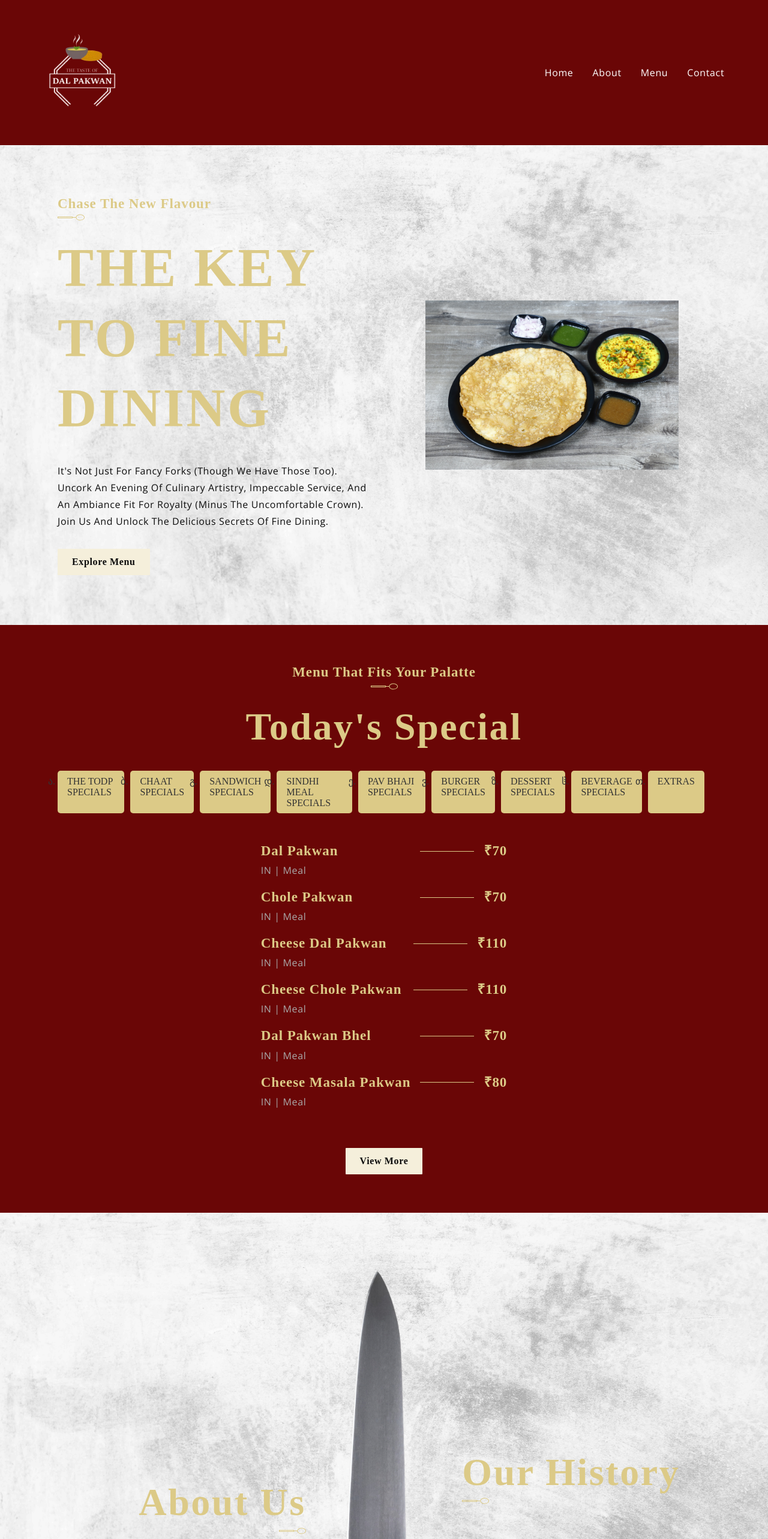
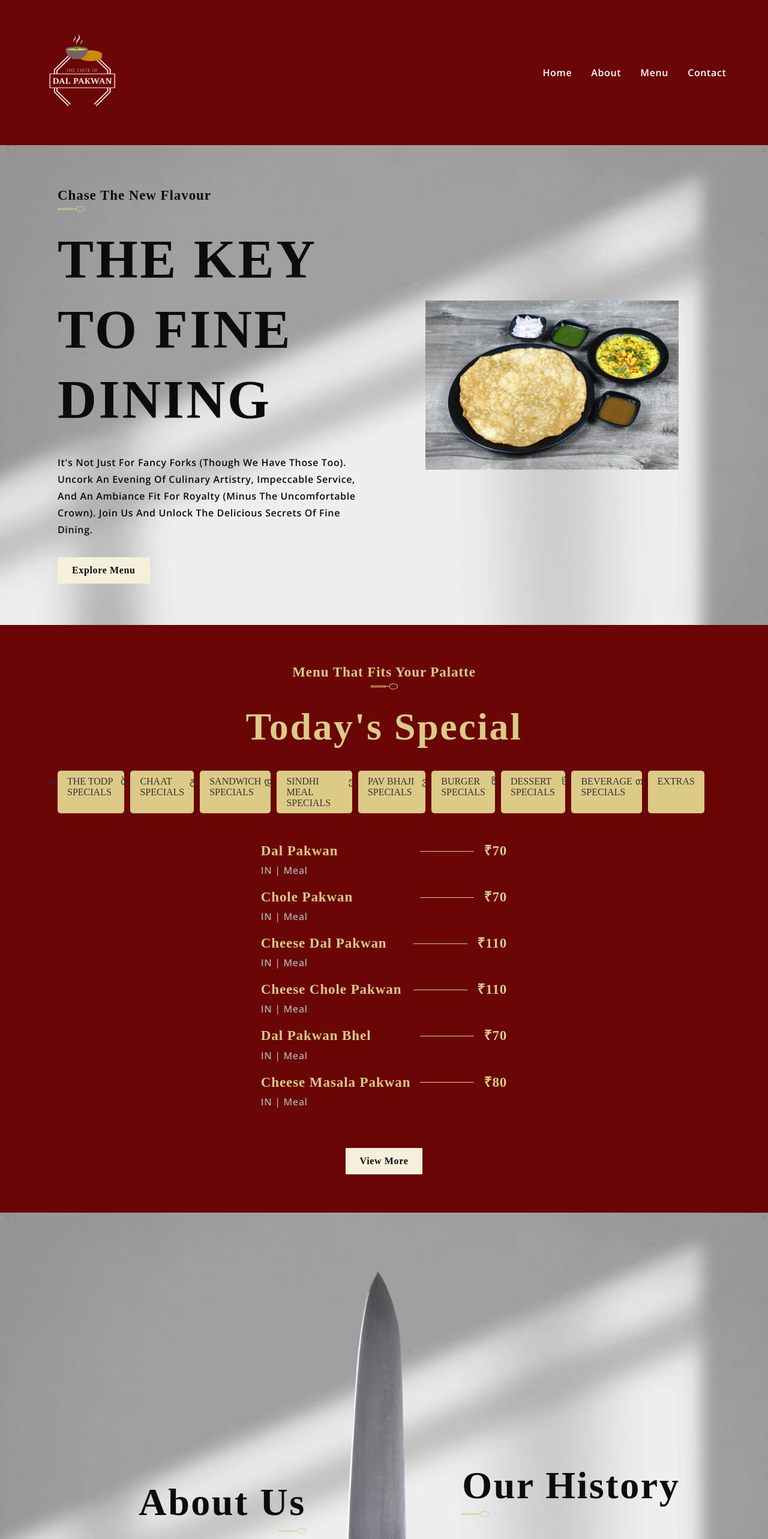
Before and after one commit to GitKunalHub/the-todp, a React (Create React App) app: page / in a window 1280 px wide. Shown: the top 2566 px of the page at 60% size. Built offline with nearby package versions, Linux system fonts and the light colour scheme; a web font is replaced by a local one.

Commit message:
bg palette updated

```diff
--- a/src/App.css
+++ b/src/App.css
@@ -81,7 +81,7 @@
 .p__opensans {
   font-family: var(--font-alt);
   color: var(--color-black);
-  font-weight: 400;
+  font-weight: 600;
   letter-spacing: 0.04em;
   text-transform: capitalize;
   line-height: 28px;
--- a/src/components/SubHeading/SubHeading.jsx
+++ b/src/components/SubHeading/SubHeading.jsx
@@ -2,9 +2,11 @@ import React from "react";
 
 import { images } from "../../constants";
 
-const SubHeading = ({ title }) => (
+const SubHeading = ({ title, color }) => (
   <div style={{ marginBottom: "1rem" }}>
-    <p className="p__cormorant">{title}</p>
+    <p className="p__cormorant" style={{ color: color }}>
+      {title}
+    </p>
     <img src={images.spoon} alt="spoon" className="spoon__img" />
   </div>
 );
--- a/src/container/AboutUs/AboutUs.css
+++ b/src/container/AboutUs/AboutUs.css
@@ -16,6 +16,15 @@
 .app__aboutus-content {
   width: 100%;
   z-index: 2;
+}
+
+.headtext__cormorantt {
+  font-family: var(--font-base);
+  color: var(--color-black);
+  font-size: 64px;
+  line-height: 83.2px;
+  letter-spacing: 0.04em;
+  text-transform: capitalize;
 }
 
 .app__aboutus-content_about {
--- a/src/container/AboutUs/AboutUs.jsx
+++ b/src/container/AboutUs/AboutUs.jsx
@@ -14,7 +14,7 @@ const AboutUs = () => (
 
     <div className="app__aboutus-content flex__center">
       <div className="app__aboutus-content_about">
-        <h1 className="headtext__cormorant">About Us</h1>
+        <h1 className="headtext__cormorantt">About Us</h1>
         <img src={images.spoon} alt="about_spoon" className="spoon__img" />
         <p className="p__opensanss">
           We started as a catering service, specializing in the irresistible
@@ -39,7 +39,7 @@ const AboutUs = () => (
       </div>
 
       <div className="app__aboutus-content_history">
-        <h1 className="headtext__cormorant">Our History</h1>
+        <h1 className="headtext__cormorantt">Our History</h1>
         <img src={images.spoon} alt="about_spoon" className="spoon__img" />
         <p className="p__opensanss">
           Back in 2007, a seed was sown – a seed of sharing our love for the
@@ -49,15 +49,6 @@ const AboutUs = () => (
           cornerstone of our menu. Come savor the taste of tradition, a legacy
           of flavor that began over a decade ago.
         </p>
-        <button
-          type="button"
-          className="custom__button"
-          onClick={() => {
-            window.location.href = "https://g.co/kgs/5MTNmsH";
-          }}
-        >
-          Know More
-        </button>
       </div>
     </div>
   </div>
--- a/src/container/Findus/FindUs.jsx
+++ b/src/container/Findus/FindUs.jsx
@@ -6,8 +6,8 @@ import { images } from "../../constants";
 const FindUs = () => (
   <div className="app__bg app__wrapper section__padding" id="contact">
     <div className="app__wrapper_info">
-      <SubHeading title="Contact" />
-      <h1 className="headtext__cormorant" style={{ marginBottom: "3rem" }}>
+      <SubHeading title="Contact" color={"var(--color-black)"} />
+      <h1 className="headtext__cormorantt" style={{ marginBottom: "3rem" }}>
         Find Us
       </h1>
       <div className="app__wrapper-content">
@@ -17,7 +17,7 @@ const FindUs = () => (
         </p>
         <p
           className="p__cormorant"
-          style={{ color: "#DCCA87", margin: "2rem 0" }}
+          style={{ color: "black", margin: "4rem 0", fontSize: "25pt" }}
         >
           Opening Hours
         </p>
--- a/src/container/Footer/Footer.jsx
+++ b/src/container/Footer/Footer.jsx
@@ -23,7 +23,12 @@ const Footer = () => (
       </div>
       <div className="app__footer-links_logo">
         <img src={images.gericht} alt="footer_logo" />
-        <p className="p__opensanss">Making Memories, One Pakwan at a Time.</p>
+        <p
+          className="p__cormorant"
+          style={{ color: "var(--color-golden)", fontSize: "13pt" }}
+        >
+          Making Memories, One Pakwan at a Time.
+        </p>
         <img
           src={images.spoon}
           alt="spoon"
@@ -51,10 +56,8 @@ const Footer = () => (
       </div>
       <div className="app__footer-links_work">
         <h1 className="app__footer-headtext">Working Hours</h1>
-        <p className="p__opensanss">Monday-Friday:</p>
+        <p className="p__opensanss">Monday-Sunday:</p>
         <p className="p__opensanss">07:30 Am - 09:00 Pm</p>
-        <p className="p__opensanss">Saturday-Sunday:</p>
-        <p className="p__opensanss">09:30 Am - 10:30 Pm</p>
       </div>
     </div>
     <div className="footer__copyright">
--- a/src/container/Header/Header.css
+++ b/src/container/Header/Header.css
@@ -4,7 +4,7 @@
 
 .app__header-h1 {
   font-family: var(--font-base);
-  color: var(--color-golden);
+  color: var(--color-black);
   letter-spacing: 0.04em;
   text-transform: uppercase;
   line-height: 117px;
--- a/src/container/Header/Header.jsx
+++ b/src/container/Header/Header.jsx
@@ -7,7 +7,7 @@ import { SubHeading } from "../../components";
 const Header = () => (
   <div className="app__header app__bg app__wrapper section__padding" id="home">
     <div className="app__wrapper_info">
-      <SubHeading title="Chase the new flavour" />
+      <SubHeading title="Chase the new flavour" color={"var(--color-black)"} />
       <h1 className="app__header-h1">The Key to Fine Dining</h1>
       <p className="p__opensans" style={{ margin: "2rem 0" }}>
         It's not just for fancy forks (though we have those too). Uncork an
```
Also changed, not shown: src/assets/bg.jpg.
